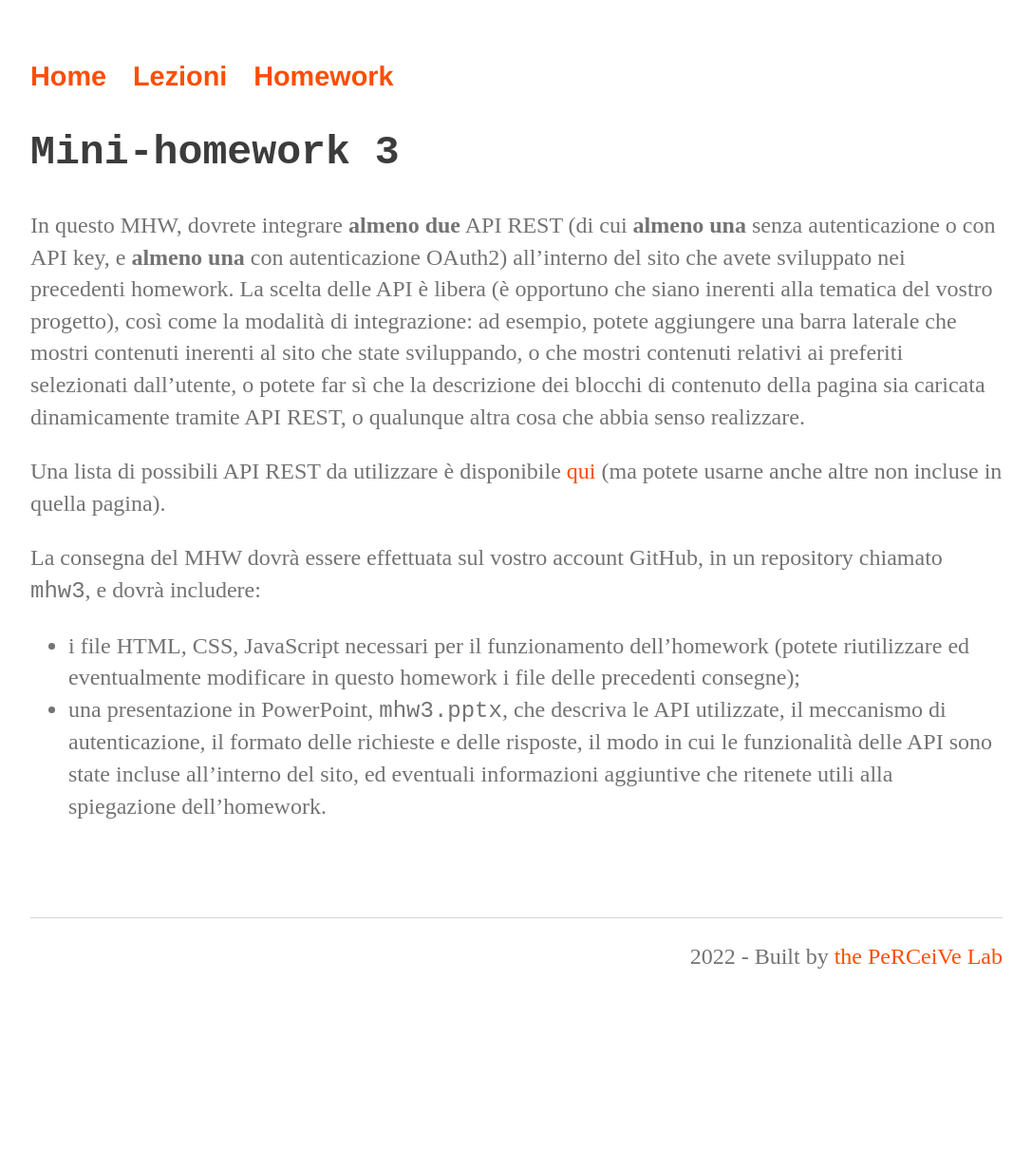
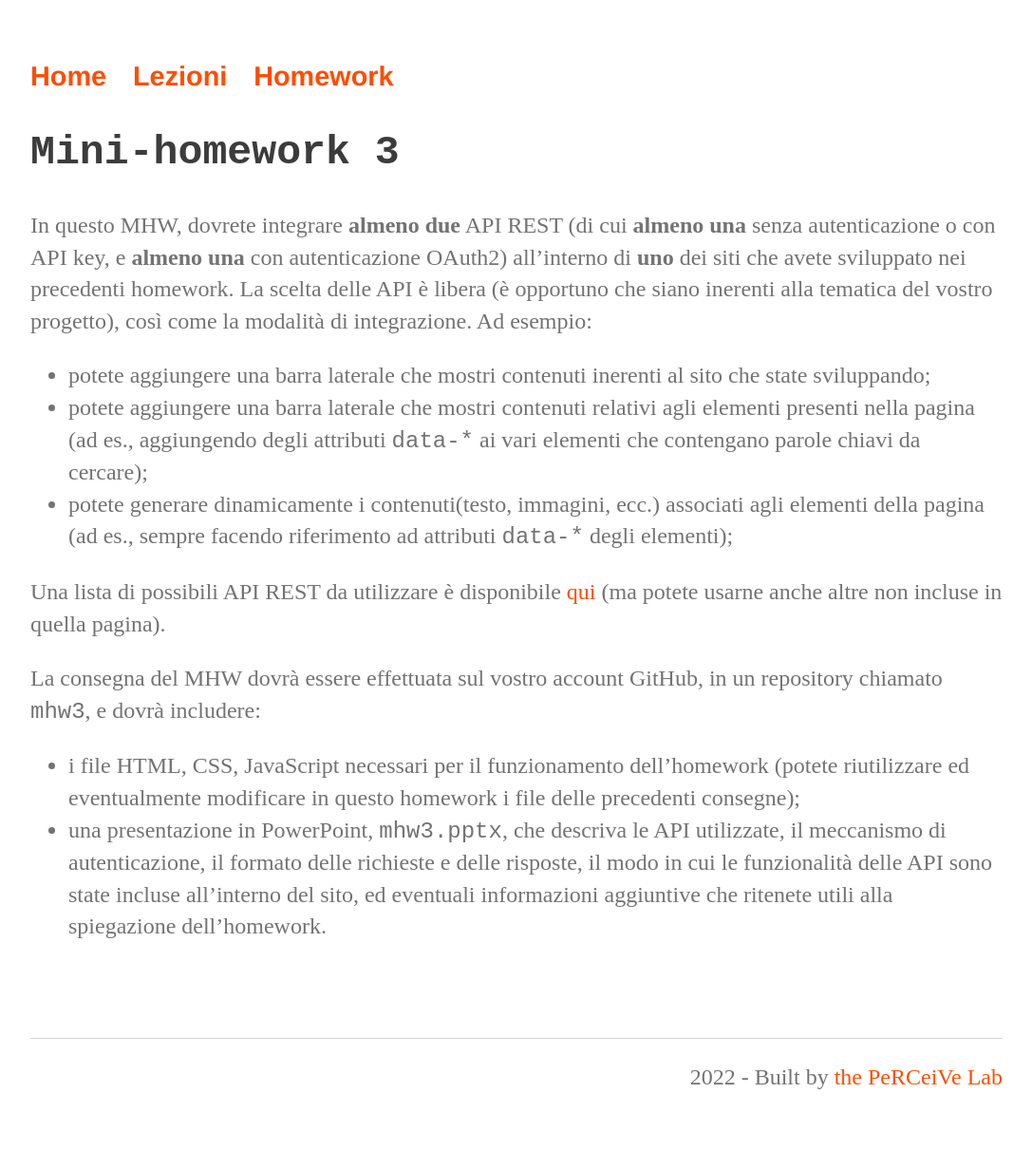
Before and after one commit to perceivelab/database-course, a Jekyll site: the page built from mhw3-to-be-published-3683.md, in a window 1280 px wide. Shown: the whole page at 95% size, without its empty margins (96-1183 px from the left). Built offline with Jekyll 4.4.1, drawn with Linux system fonts in a browser that asks for light colours; our own code applies the rules of GitHub Pages for plain Markdown files; before the commit the page ends 1085 px from its top, so only the background shows below that.

Commit message:
Update mhw3-to-be-published-3683.md

```diff
--- a/mhw3-to-be-published-3683.md
+++ b/mhw3-to-be-published-3683.md
@@ -1,9 +1,12 @@
 ## Mini-homework 3
 
-In questo MHW, dovrete integrare **almeno due** API REST (di cui **almeno una** senza autenticazione o con API key, e **almeno una** con autenticazione OAuth2) all'interno del sito che avete sviluppato nei precedenti homework. La scelta delle API è libera (è opportuno che siano inerenti alla tematica del vostro progetto), così come la modalità di integrazione: ad esempio, potete aggiungere una barra laterale che mostri contenuti inerenti al sito che state sviluppando, o che mostri contenuti relativi ai preferiti selezionati dall'utente, o potete far sì che la descrizione dei blocchi di contenuto della pagina sia caricata dinamicamente tramite API REST, o qualunque altra cosa che abbia senso realizzare.
+In questo MHW, dovrete integrare **almeno due** API REST (di cui **almeno una** senza autenticazione o con API key, e **almeno una** con autenticazione OAuth2) all'interno di **uno** dei siti che avete sviluppato nei precedenti homework. La scelta delle API è libera (è opportuno che siano inerenti alla tematica del vostro progetto), così come la modalità di integrazione. Ad esempio:
+* potete aggiungere una barra laterale che mostri contenuti inerenti al sito che state sviluppando;
+* potete aggiungere una barra laterale che mostri contenuti relativi agli elementi presenti nella pagina (ad es., aggiungendo degli attributi `data-*` ai vari elementi che contengano parole chiavi da cercare);
+* potete generare dinamicamente i contenuti(testo, immagini, ecc.) associati agli elementi della pagina (ad es., sempre facendo riferimento ad attributi `data-*` degli elementi);
 
 Una lista di possibili API REST da utilizzare è disponibile [qui](https://github.com/public-apis/public-apis) (ma potete usarne anche altre non incluse in quella pagina).
 
 La consegna del MHW dovrà essere effettuata sul vostro account GitHub, in un repository chiamato `mhw3`, e dovrà includere:
--   i file HTML, CSS, JavaScript necessari per il funzionamento dell'homework (potete riutilizzare ed eventualmente modificare in questo homework i file delle precedenti consegne);
--   una presentazione in PowerPoint,  `mhw3.pptx`, che descriva le API utilizzate, il meccanismo di autenticazione, il formato delle richieste e delle risposte, il modo in cui le funzionalità delle API sono state incluse all'interno del sito, ed eventuali informazioni aggiuntive che ritenete utili alla spiegazione dell'homework.
+* i file HTML, CSS, JavaScript necessari per il funzionamento dell'homework (potete riutilizzare ed eventualmente modificare in questo homework i file delle precedenti consegne);
+* una presentazione in PowerPoint,  `mhw3.pptx`, che descriva le API utilizzate, il meccanismo di autenticazione, il formato delle richieste e delle risposte, il modo in cui le funzionalità delle API sono state incluse all'interno del sito, ed eventuali informazioni aggiuntive che ritenete utili alla spiegazione dell'homework.
```
